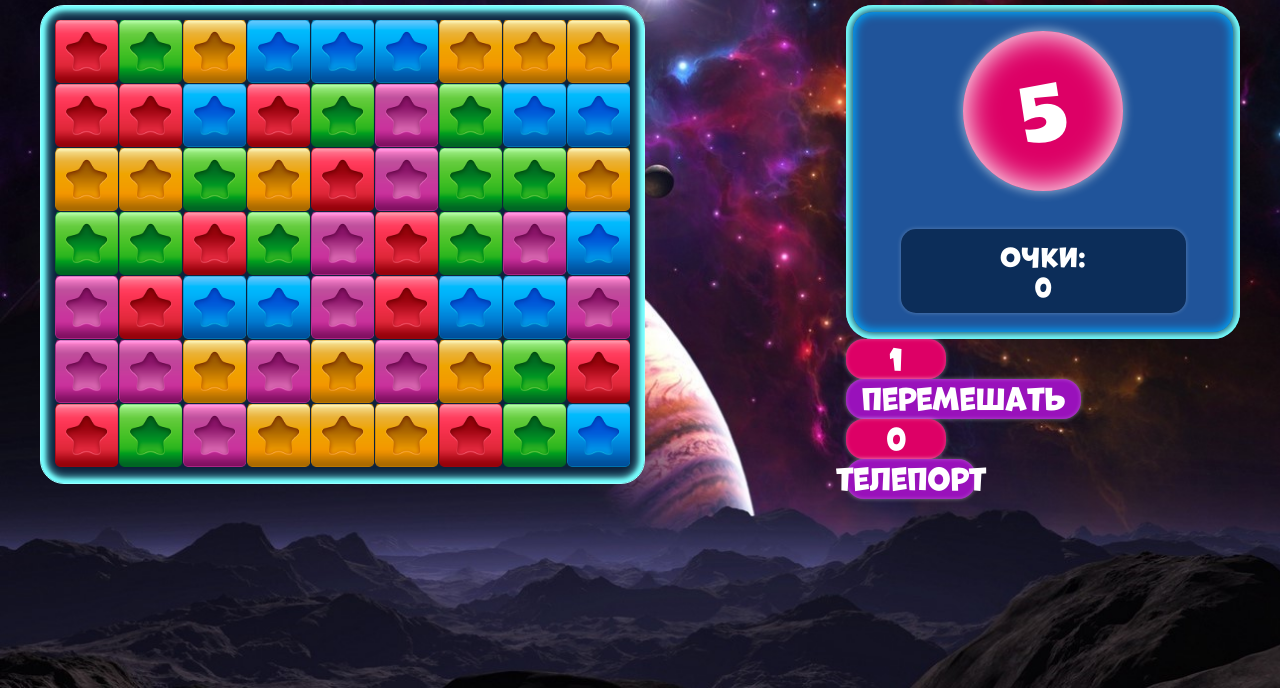
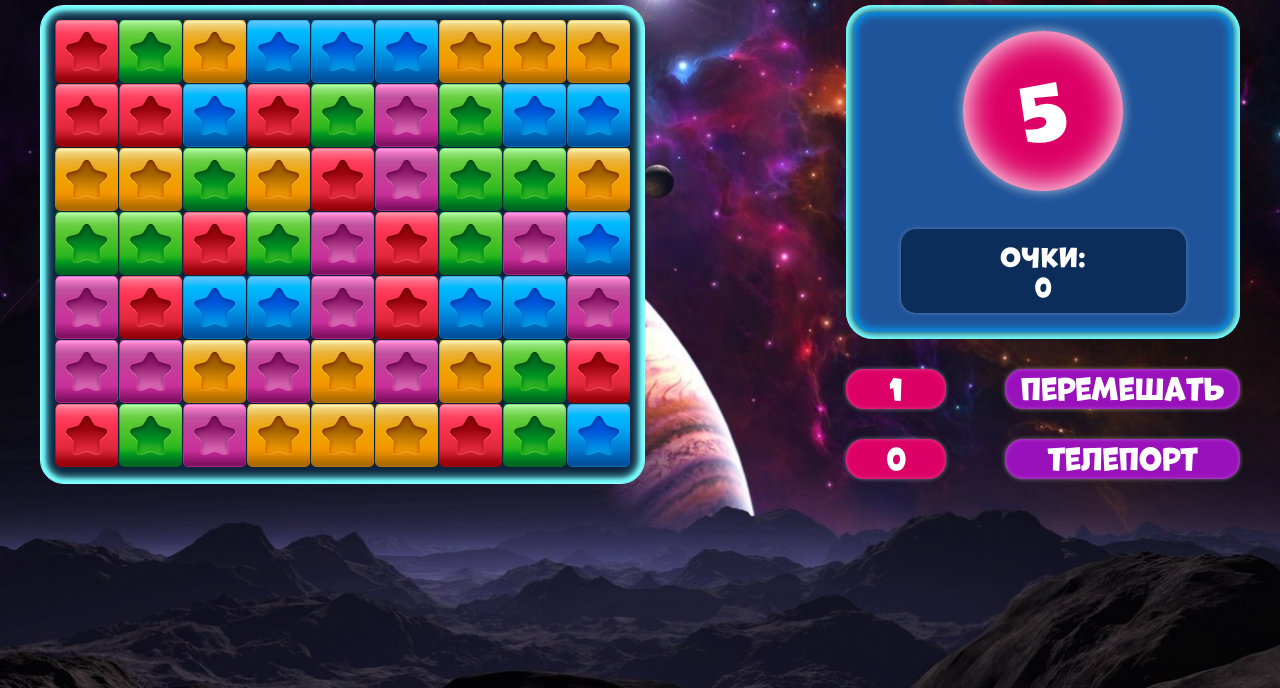
Before and after one commit to A1zag/Blast-game, a plain HTML site: page index.html in a window 1280 px wide. Shown: the part 112-800 px from the top of the page. Drawn offline with Linux system fonts and the light colour scheme; files whose address does not match are found by name.

Commit message:
Update main.css

```diff
--- a/assets/css/main.css
+++ b/assets/css/main.css
@@ -285,13 +285,13 @@ main {
     margin: 0px;
 }
 
-.mix_block {
+.skill_block {
     display: flex;
     justify-content: space-between;
     margin-top: 30px;
 }
 
-button#mix {
+.skill_block button {
     width: 235px;
     border: 0;
 }
@@ -353,3 +353,10 @@ header[data-toggle="0"] .pause {
     z-index: 1;
 }
 /*--------------------*/
+
+.portal{
+	cursor: url(../img/cursor/portal.png), auto;
+}
+.portal2{
+	cursor: url(../img/cursor/portal2.png), auto;
+}
```
